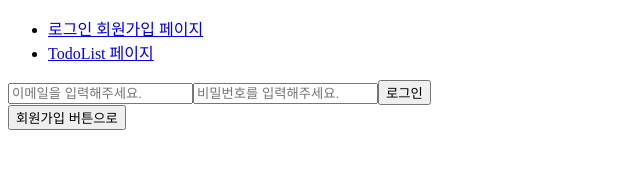
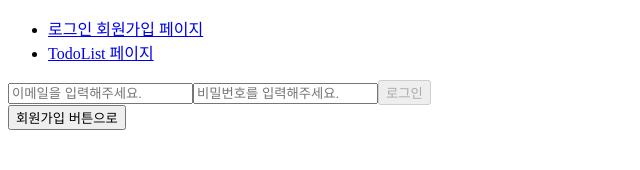
Before and after one commit to chogyejin/wanted-pre-onboarding-frontend, a React (Create React App) app: page / in a window 1280 px wide. Shown: the top 170 px of the page, without its empty margins (0-640 px from the left). Built offline with nearby package versions, Linux system fonts and the light colour scheme; no server answers.

Commit message:
feat: Add useValidation hook to check email and password

```diff
--- /dev/null
+++ b/src/hooks/useValidation.ts
@@ -0,0 +1,17 @@
+import { useEffect, useState } from "react";
+
+const useValidation = (values: { email: string; password: string }) => {
+  const [isValid, setIsValid] = useState(false);
+
+  useEffect(() => {
+    if (values.email.includes("@") && values.password.length >= 8) {
+      setIsValid(true);
+    } else {
+      setIsValid(false);
+    }
+  }, [values.email, values.password]);
+
+  return [isValid];
+};
+
+export default useValidation;
--- a/src/pages/AuthPage.tsx
+++ b/src/pages/AuthPage.tsx
@@ -1,17 +1,18 @@
 import { useState } from "react";
 import { useNavigate } from "react-router-dom";
 import usePath from "../hooks/usePath";
+import useValidation from "../hooks/useValidation";
 import axios from "../lib/axios";
 import { setToken } from "../lib/localStorage";
-
-type Values = {
-  [key: string]: string;
-};
 
 const Auth = () => {
   usePath();
   const navigate = useNavigate();
-  const [values, setValues] = useState<Values>();
+  const [values, setValues] = useState({
+    email: "",
+    password: "",
+  });
+  const [isValid] = useValidation(values);
   const [isSigninForm, setIsSigninForm] = useState(true);
 
   const handleChange = (e: React.ChangeEvent<HTMLInputElement>) => {
@@ -70,7 +71,9 @@ const Auth = () => {
           placeholder="비밀번호를 입력해주세요."
           onChange={handleChange}
         />
-        <button type="submit">{isSigninForm ? "로그인" : "회원가입"}</button>
+        <button type="submit" disabled={!isValid}>
+          {isSigninForm ? "로그인" : "회원가입"}
+        </button>
       </form>
       <button type="button" onClick={toggleButton}>
         {isSigninForm ? "회원가입 버튼으로" : "로그인 버튼으로"}
```
